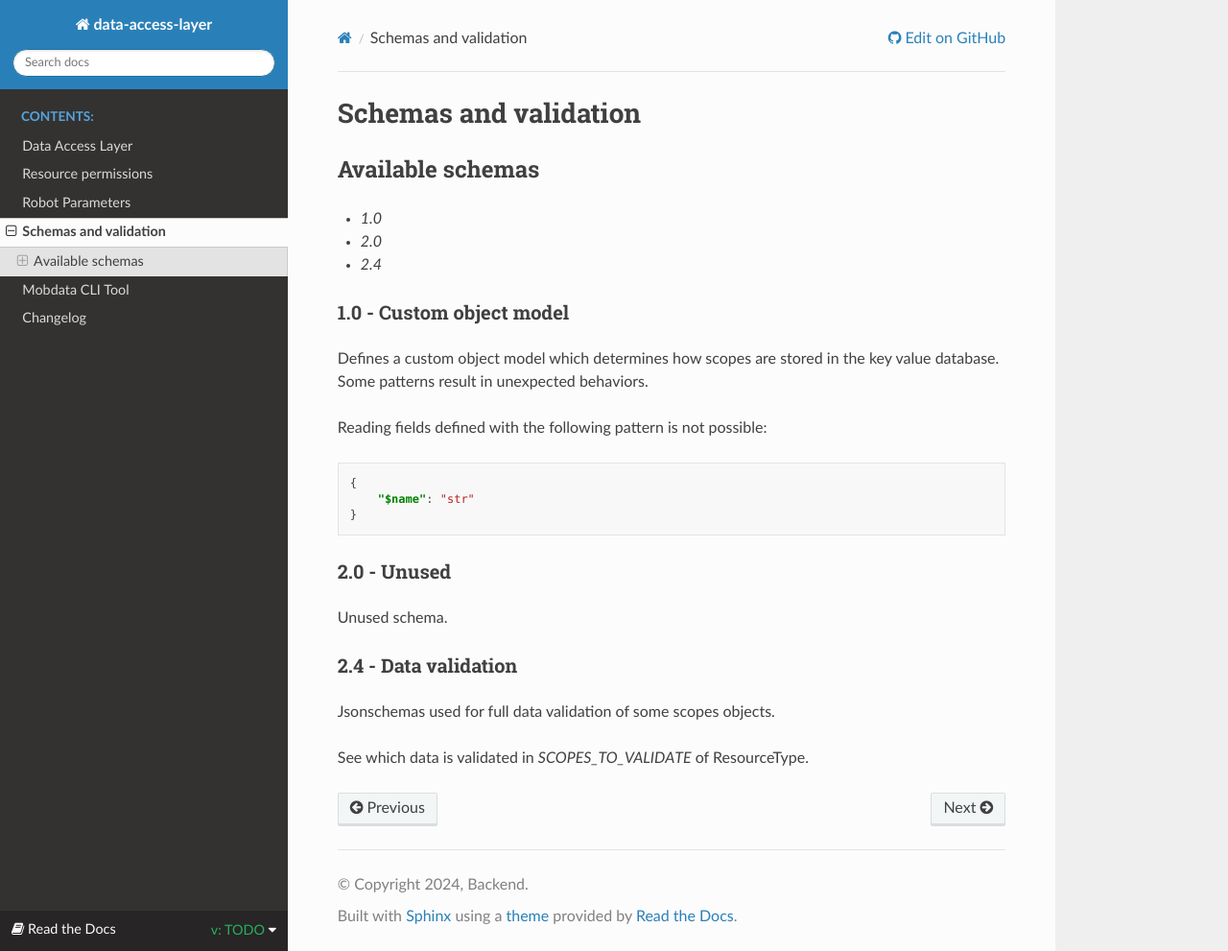
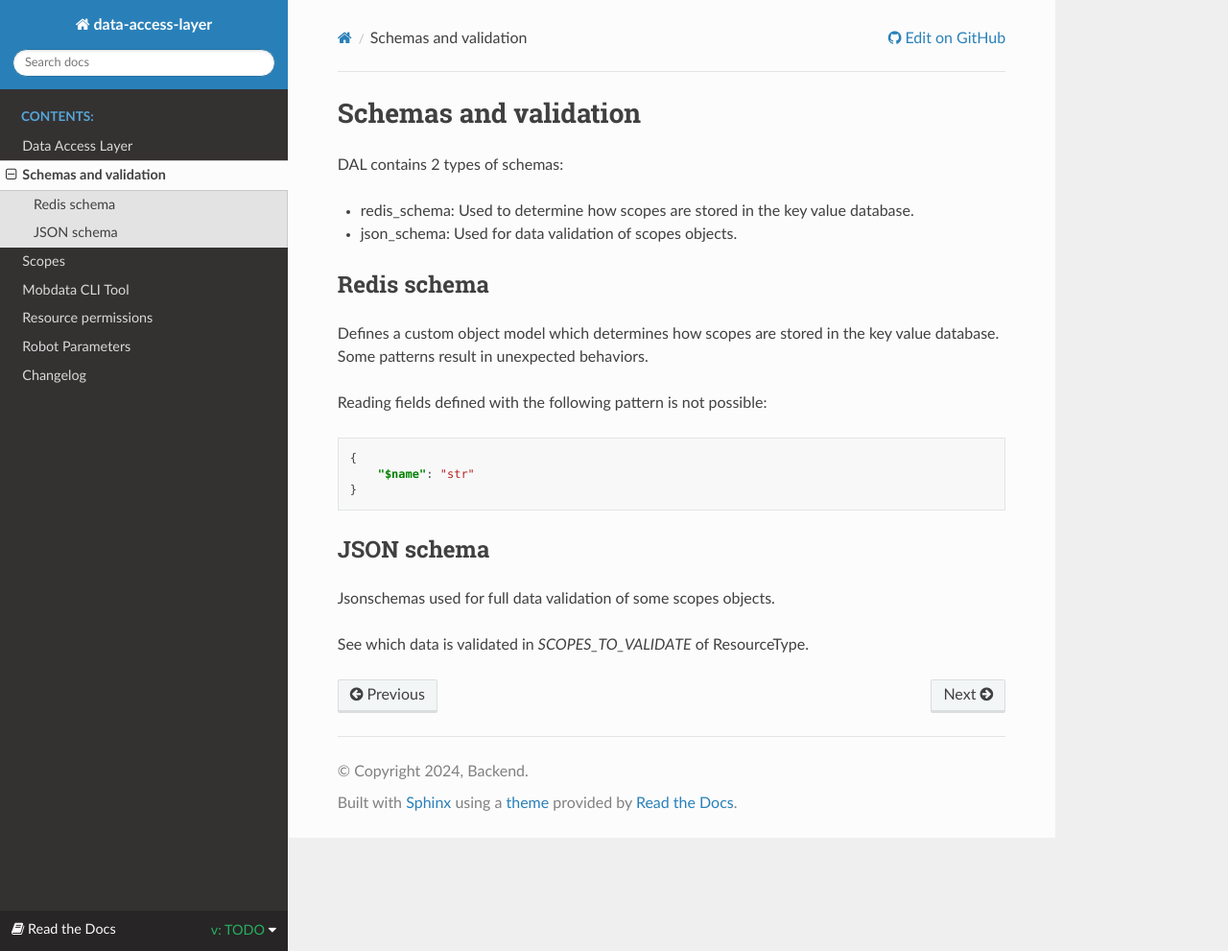
Before and after one commit to MOV-AI/data-access-layer, a Sphinx documentation site: the page built from docs/source/schemas.rst, in a window 1280 px wide and 991 px high. Shown: the whole window at 96% size. Built offline with Sphinx 7.4.7 and the Read the Docs theme 3.1.0, drawn with Linux system fonts in a browser that asks for light colours; pages that are not in the unit, such as notebooks, are missing from menus; comment, search, counter and statistics services are not loaded.

```diff
--- a/docs/source/index.rst
+++ b/docs/source/index.rst
@@ -13,10 +13,11 @@ Welcome to data-access-layer's documentation!
 
    readme
    modules
+   schemas
+   scopes
+   backup
    permissions
    robot_parameters
-   schemas
-   backup
    changelog
 
 .. include:: readme.rst
--- a/docs/source/schemas.rst
+++ b/docs/source/schemas.rst
@@ -1,15 +1,13 @@
 Schemas and validation
 ======================
 
-Available schemas
------------------
+DAL contains 2 types of schemas:
 
-- `1.0`
-- `2.0`
-- `2.4`
+- redis_schema: Used to determine how scopes are stored in the key value database.
+- json_schema: Used for data validation of scopes objects.
 
-1.0 - Custom object model
-~~~~~~~~~~~~~~~~~~~~~~~~~
+Redis schema
+------------
 
 Defines a custom object model which determines how scopes are stored in the key value database.
 Some patterns result in unexpected behaviors.
@@ -22,13 +20,9 @@ Reading fields defined with the following pattern is not possible:
         "$name": "str"
     }
 
-2.0 - Unused
-~~~~~~~~~~~~
 
-Unused schema.
-
-2.4 - Data validation
-~~~~~~~~~~~~~~~~~~~~~
+JSON schema
+-----------
 
 Jsonschemas used for full data validation of some scopes objects.
 
```
Also changed, not shown: docs/source/scopes.rst (added, +52 -0 lines).
